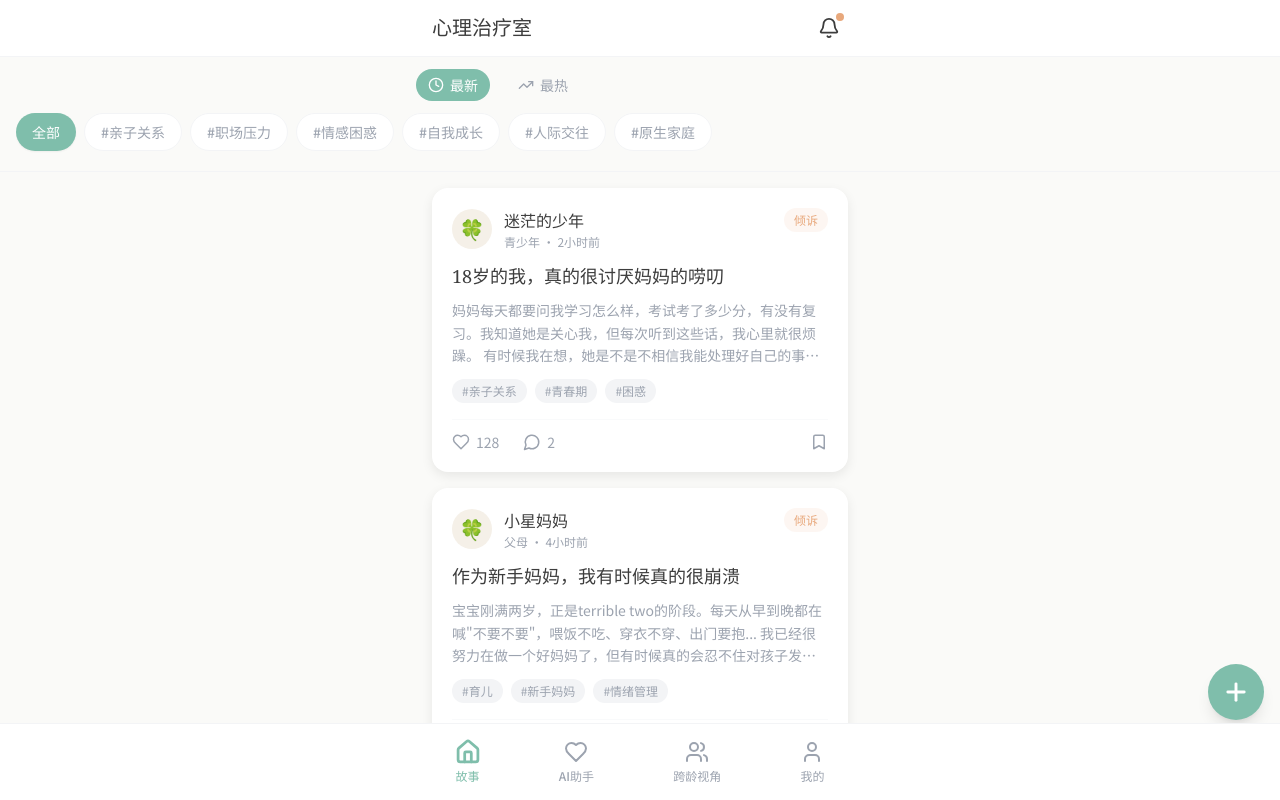
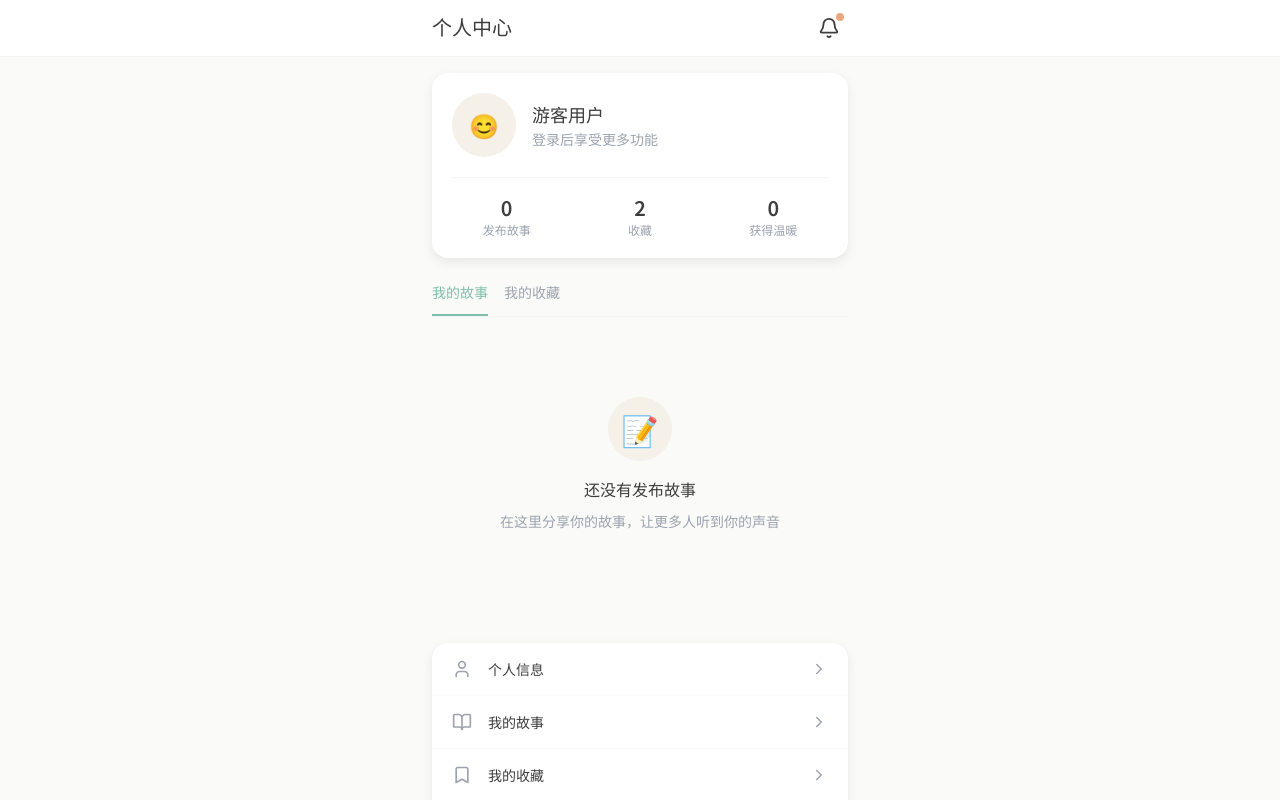
Before and after one commit to LJJ666666/MyPsychologyRoom, a React (Vite) app: page /profile in a window 1280 px wide. Shown: the top 800 px of the page. Built offline with nearby package versions, Linux system fonts and the light colour scheme.

Commit message:
feat: 心理治疗室 App 产品规划
Co-authored-by: traeagent <traeagent@users.noreply.github.com>

```diff
--- a/package.json
+++ b/package.json
@@ -21,7 +21,7 @@
     "lucide-react": "^0.511.0",
     "react": "^18.3.1",
     "react-dom": "^18.3.1",
-    "react-router-dom": "^7.3.0",
+    "react-router-dom": "^7.18.0",
     "tailwind-merge": "^3.0.2",
     "zustand": "^5.0.3"
   },
--- a/src/App.tsx
+++ b/src/App.tsx
@@ -1,43 +1,6 @@
-import { useState } from 'react';
-import HomePage from './pages/Home/HomePage';
-import { StoryDetailPage } from './pages/StoryDetail';
-import { PublishPage } from './pages/Publish';
-
-type PageType = 'main' | 'detail' | 'publish';
+import { RouterProvider } from 'react-router-dom';
+import { router } from './router';
 
 export default function App() {
-  const [currentPage, setCurrentPage] = useState<PageType>('main');
-  const [selectedStoryId, setSelectedStoryId] = useState<string | null>(null);
-
-  const handleStoryClick = (storyId: string) => {
-    setSelectedStoryId(storyId);
-    setCurrentPage('detail');
-  };
-
-  const handlePublish = () => {
-    setCurrentPage('publish');
-  };
-
-  const handleBack = () => {
-    setCurrentPage('main');
-    setSelectedStoryId(null);
-  };
-
-  const handlePublishSuccess = () => {
-    setCurrentPage('main');
-  };
-
-  if (currentPage === 'detail' && selectedStoryId) {
-    return <StoryDetailPage storyId={selectedStoryId} onBack={handleBack} />;
-  }
-
-  if (currentPage === 'publish') {
-    return <PublishPage onBack={handleBack} onSuccess={handlePublishSuccess} />;
-  }
-
-  return (
-    <div className="min-h-screen bg-background">
-      <HomePage onStoryClick={handleStoryClick} onPublish={handlePublish} />
-    </div>
-  );
+  return <RouterProvider router={router} />;
 }
--- a/src/components/Layout/BottomNav.tsx
+++ b/src/components/Layout/BottomNav.tsx
@@ -1,19 +1,17 @@
 import React from 'react';
+import { NavLink } from 'react-router-dom';
 import { Heart, Home, Users, User } from 'lucide-react';
-import { useStore } from '../../store';
 
 interface BottomNavProps {
   className?: string;
 }
 
 export const BottomNav: React.FC<BottomNavProps> = ({ className = '' }) => {
-  const { activeTab, setActiveTab } = useStore();
-
   const tabs = [
-    { id: 'home' as const, label: '故事', icon: Home },
-    { id: 'ai' as const, label: 'AI助手', icon: Heart },
-    { id: 'cross-age' as const, label: '跨龄视角', icon: Users },
-    { id: 'profile' as const, label: '我的', icon: User },
+    { id: 'home', label: '故事', icon: Home, to: '/' },
+    { id: 'ai', label: 'AI助手', icon: Heart, to: '/ai' },
+    { id: 'cross-age', label: '跨龄视角', icon: Users, to: '/cross-age' },
+    { id: 'profile', label: '我的', icon: User, to: '/profile' },
   ];
 
   return (
@@ -23,26 +21,27 @@
       <div className="max-w-md mx-auto flex justify-around items-center">
         {tabs.map((tab) => {
           const Icon = tab.icon;
-          const isActive = activeTab === tab.id;
           return (
-            <button
+            <NavLink
               key={tab.id}
-              onClick={() => setActiveTab(tab.id)}
-              className={`flex flex-col items-center py-2 px-4 rounded-xl transition-all duration-200 ${
-                isActive
-                  ? 'text-primary'
-                  : 'text-muted hover:text-foreground'
-              }`}
+              to={tab.to}
+              className={({ isActive }) =>
+                `flex flex-col items-center py-2 px-4 rounded-xl transition-all duration-200 ${
+                  isActive ? 'text-primary' : 'text-muted hover:text-foreground'
+                }`
+              }
             >
-              <Icon
-                size={24}
-                className={`mb-1 transition-transform duration-200 ${
-                  isActive ? 'scale-110' : ''
-                }`}
-                strokeWidth={isActive ? 2.5 : 2}
-              />
-              <span className="text-xs font-medium">{tab.label}</span>
-            </button>
+              {({ isActive }) => (
+                <>
+                  <Icon
+                    size={24}
+                    className={`mb-1 transition-transform duration-200 ${isActive ? 'scale-110' : ''}`}
+                    strokeWidth={isActive ? 2.5 : 2}
+                  />
+                  <span className="text-xs font-medium">{tab.label}</span>
+                </>
+              )}
+            </NavLink>
           );
         })}
       </div>
--- a/src/pages/Home/HomePage.tsx
+++ b/src/pages/Home/HomePage.tsx
@@ -1,4 +1,5 @@
 import React from 'react';
+import { useNavigate } from 'react-router-dom';
 import { Plus, TrendingUp, Clock } from 'lucide-react';
 import { Header, BottomNav } from '../../components/Layout';
 import { StoryCard } from '../../components/StoryCard';
@@ -6,12 +7,8 @@
 import { useStore } from '../../store';
 import { popularTags } from '../../data/mock';
 
-export interface HomePageProps {
-  onStoryClick?: (storyId: string) => void;
-  onPublish?: () => void;
-}
-
-export default function HomePage({ onStoryClick, onPublish }: HomePageProps) {
+export default function HomePage() {
+  const navigate = useNavigate();
   const { stories, storyFilter, setStoryFilter, selectedTag, setSelectedTag } = useStore();
 
   const filteredStories = stories
@@ -65,7 +62,7 @@
             icon="📝"
             title="暂无故事"
             description={selectedTag ? '该话题下还没有故事，来发布第一篇吧' : '还没有人发布故事，你是第一个'}
-            action={onPublish ? { label: '发布故事', onClick: onPublish } : undefined}
+            action={{ label: '发布故事', onClick: () => navigate('/publish') }}
           />
         ) : (
           <div className="space-y-4 stagger-children">
@@ -73,21 +70,19 @@
               <StoryCard
                 key={story.id}
                 story={story}
-                onClick={() => onStoryClick?.(story.id)}
+                onClick={() => navigate(`/story/${story.id}`)}
               />
             ))}
           </div>
         )}
       </main>
 
-      {onPublish && (
-        <button
-          onClick={onPublish}
-          className="fixed right-4 bottom-20 w-14 h-14 bg-primary hover:bg-primary-dark text-white rounded-full shadow-lg flex items-center justify-center transition-all hover:scale-105 z-40"
-        >
-          <Plus size={28} strokeWidth={2.5} />
-        </button>
-      )}
+      <button
+        onClick={() => navigate('/publish')}
+        className="fixed right-4 bottom-20 w-14 h-14 bg-primary hover:bg-primary-dark text-white rounded-full shadow-lg flex items-center justify-center transition-all hover:scale-105 z-40"
+      >
+        <Plus size={28} strokeWidth={2.5} />
+      </button>
 
       <BottomNav />
     </div>
--- a/src/pages/Home/index.ts
+++ b/src/pages/Home/index.ts
@@ -1,2 +1 @@
-export { default, default as HomePage } from './HomePage';
-export type { HomePageProps } from './HomePage';
+export { default } from './HomePage';
--- a/src/pages/Publish/PublishPage.tsx
+++ b/src/pages/Publish/PublishPage.tsx
@@ -1,14 +1,10 @@
 import React, { useState } from 'react';
+import { useNavigate } from 'react-router-dom';
 
 import { Header } from '../../components/Layout';
 import { useStore } from '../../store';
 import { StoryType, AgeGroup, AGE_GROUP_LABELS } from '../../types';
 import { popularTags } from '../../data/mock';
-
-interface PublishPageProps {
-  onBack: () => void;
-  onSuccess: () => void;
-}
 
 const STORY_TYPES: { value: StoryType; label: string; description: string; icon: string }[] = [
   { value: 'vent', label: '倾诉', description: '表达情感，释放压力', icon: '💭' },
@@ -21,7 +17,8 @@
   '月光漫步', '落叶知秋', '远方的山', '静默的树', '溪流低语',
 ];
 
-export const PublishPage: React.FC<PublishPageProps> = ({ onBack, onSuccess }) => {
+export const PublishPage: React.FC = () => {
+  const navigate = useNavigate();
   const { addStory, user } = useStore();
   const [title, setTitle] = useState('');
   const [content, setContent] = useState('');
@@ -56,7 +53,13 @@
       },
     });
 
-    onSuccess();
+    navigate('/');
+  };
+
+  const handleBack = () => {
+    if (step === 'content') setStep('type');
+    else if (step === 'info') setStep('content');
+    else navigate('/');
   };
 
   const renderStepType = () => (
@@ -215,11 +218,7 @@
           step === 'type' ? '选择类型' : step === 'content' ? '写故事' : '发布设置'
         }
         showBack
-        onBack={() => {
-          if (step === 'content') setStep('type');
-          else if (step === 'info') setStep('content');
-          else onBack();
-        }}
+        onBack={handleBack}
       />
 
       <main className="max-w-md mx-auto px-4 py-4">
--- a/src/pages/StoryDetail/StoryDetailPage.tsx
+++ b/src/pages/StoryDetail/StoryDetailPage.tsx
@@ -1,35 +1,29 @@
-import React, { useState, useEffect } from 'react';
+import React, { useState } from 'react';
+import { useParams, useNavigate } from 'react-router-dom';
 import { Heart, Bookmark, Share2 } from 'lucide-react';
 import { Header } from '../../components/Layout';
 import { Comment } from '../../components/Comment';
 import { EmptyState } from '../../components/common';
 import { useStore } from '../../store';
-import { Story, AGE_GROUP_LABELS, STORY_TYPE_LABELS, STORY_TYPE_COLORS } from '../../types';
+import { AGE_GROUP_LABELS, STORY_TYPE_LABELS, STORY_TYPE_COLORS } from '../../types';
 
-interface StoryDetailPageProps {
-  storyId: string;
-  onBack: () => void;
-}
-
-export const StoryDetailPage: React.FC<StoryDetailPageProps> = ({ storyId, onBack }) => {
+export const StoryDetailPage: React.FC = () => {
+  const { id } = useParams<{ id: string }>();
+  const navigate = useNavigate();
   const { stories, likeStory, collectStory, addComment, user } = useStore();
-  const [story, setStory] = useState<Story | null>(null);
   const [commentText, setCommentText] = useState('');
 
-  useEffect(() => {
-    const foundStory = stories.find((s) => s.id === storyId);
-    setStory(foundStory || null);
-  }, [storyId, stories]);
+  const story = stories.find((s) => s.id === id) || null;
 
   if (!story) {
     return (
       <div className="min-h-screen bg-background">
-        <Header title="故事详情" showBack onBack={onBack} />
+        <Header title="故事详情" showBack onBack={() => navigate(-1)} />
         <EmptyState
           icon="🔍"
           title="故事不存在"
           description="该故事可能已被删除或不存在"
-          action={{ label: '返回', onClick: onBack }}
+          action={{ label: '返回', onClick: () => navigate('/') }}
         />
       </div>
     );
@@ -50,6 +44,7 @@
       author: {
         nickname: user?.nickname || '匿名用户',
         ageGroup: user?.ageGroup || 'worker',
+        avatar: '',
       },
     });
     setCommentText('');
@@ -57,7 +52,7 @@
 
   return (
     <div className="min-h-screen bg-background pb-24">
-      <Header title="故事详情" showBack onBack={onBack} />
+      <Header title="故事详情" showBack onBack={() => navigate(-1)} />
 
       <main className="max-w-md mx-auto px-4 py-4">
         {/* Story Content */}
@@ -65,7 +60,7 @@
           {/* Author Info */}
           <div className="flex items-center gap-3 mb-4">
             <div className="w-12 h-12 rounded-full bg-secondary flex items-center justify-center text-xl">
-              {story.author.avatar}
+              {story.author.avatar || '👤'}
             </div>
             <div>
               <div className="font-medium text-foreground">{story.author.nickname}</div>
--- /dev/null
+++ b/src/router/index.tsx
@@ -0,0 +1,39 @@
+import { createBrowserRouter } from 'react-router-dom';
+import HomePage from '../pages/Home/HomePage';
+import { StoryDetailPage } from '../pages/StoryDetail/StoryDetailPage';
+import { PublishPage } from '../pages/Publish/PublishPage';
+import { AIAssistantPage } from '../pages/AIAssistant/AIAssistantPage';
+import { CrossAgePage } from '../pages/CrossAge/CrossAgePage';
+import { ProfilePage } from '../pages/Profile/ProfilePage';
+import { storyDetailLoader } from './loaders';
+import { storyDetailAction, publishAction } from './actions';
+
+export const router = createBrowserRouter([
+  {
+    path: '/',
+    element: <HomePage />,
+  },
+  {
+    path: '/story/:id',
+    element: <StoryDetailPage />,
+    loader: storyDetailLoader,
+    action: storyDetailAction,
+  },
+  {
+    path: '/publish',
+    element: <PublishPage />,
+    action: publishAction,
+  },
+  {
+    path: '/ai',
+    element: <AIAssistantPage />,
+  },
+  {
+    path: '/cross-age',
+    element: <CrossAgePage />,
+  },
+  {
+    path: '/profile',
+    element: <ProfilePage />,
+  },
+]);
--- /dev/null
+++ b/src/router/loaders.ts
@@ -0,0 +1,14 @@
+import { LoaderFunctionArgs } from 'react-router-dom';
+import { useStore } from '../store';
+
+export async function storyDetailLoader({ params }: LoaderFunctionArgs) {
+  const id = params.id;
+  const stories = useStore.getState().stories;
+  const story = stories.find((s) => s.id === id) || null;
+  return { story, id };
+}
+
+export async function homeLoader() {
+  const state = useStore.getState();
+  return { stories: state.stories };
+}
--- a/src/types/index.ts
+++ b/src/types/index.ts
@@ -14,6 +14,7 @@
   author: {
     nickname: string;
     ageGroup: AgeGroup;
+    avatar?: string;
   };
   createdAt: string;
   likes: number;
```
Also changed, not shown: src/router/actions.ts (added, +66 -0 lines), 2 other files (tests, documents, lock files or other folders).
